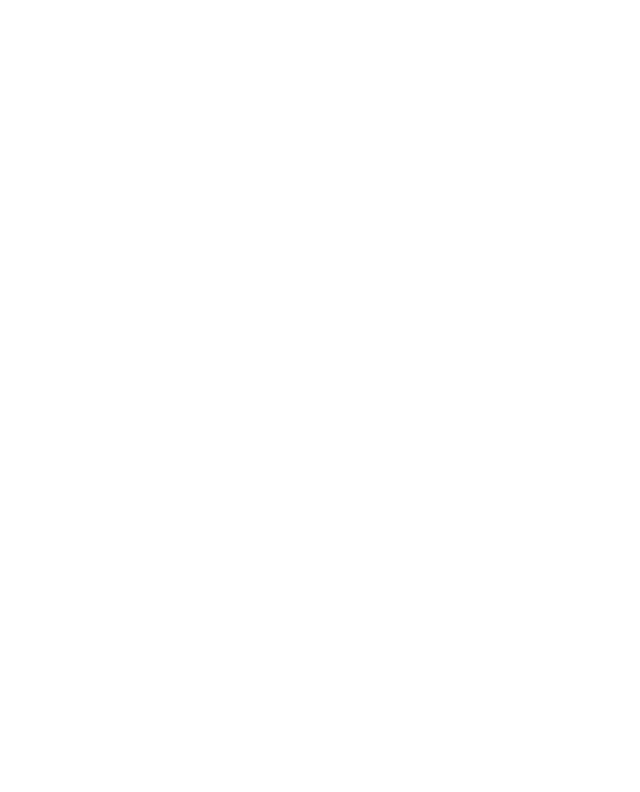
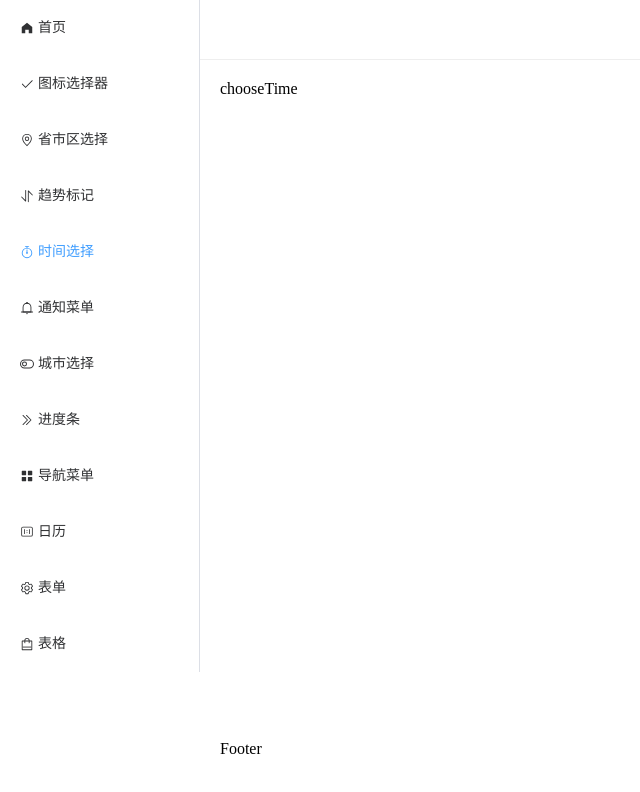
Before and after one commit to 11334/Refactor-ElementPlus, a Vue app: page /chooseTime in a window 1280 px wide. Before the commit this address had no page. Shown: the top 792 px of the page, without its empty margins (0-640 px from the left). Built offline with nearby package versions, Linux system fonts and the light colour scheme.

Commit message:
时间选择路由搭建  修改了通知图标bell 的svg样式bug

```diff
--- /dev/null
+++ b/src/components/chooseTime/index.ts
@@ -0,0 +1,11 @@
+import { App } from 'vue'
+import chooseTime from './src/index.vue'
+// 让这个组件可以通过use的形式使用
+export default {
+    // 这是 vue.use的使用  要么这是一个函数 函数名是install
+    // 要么是一个对象，对象里面的属性叫install
+    install(app: App) {
+        // 注册为全局组件
+        app.component('m-choosetime', chooseTime)
+    }
+}
--- /dev/null
+++ b/src/components/chooseTime/src/index.vue
@@ -0,0 +1,13 @@
+<template>
+    <div>
+        chooseTime
+    </div>
+</template>
+
+<script setup lang="ts">
+
+</script>
+
+<style scoped>
+
+</style>
--- a/src/components/index.ts
+++ b/src/components/index.ts
@@ -6,6 +6,7 @@
 import list from './list'
 import menu from './menu'
 import progress from './progress'
+import chooseTime from './chooseTime'
 // 够造成一个数组
 const components = [
     chooseArea,
@@ -14,7 +15,8 @@
     notification,
     list,
     menu,
-    progress
+    progress,
+    chooseTime
 ]
 
 // 最后use的是这个文件中的组件
--- a/src/components/notification/src/index.vue
+++ b/src/components/notification/src/index.vue
@@ -43,5 +43,8 @@
 </script>
 
 <style scoped>
-
+svg{
+    width: 1em;
+    height: 1em;
+}
 </style>
--- a/src/router/index.ts
+++ b/src/router/index.ts
@@ -34,6 +34,10 @@
                 path: '/progress',
                 component: () => import('../view/progress/index.vue')
             },
+            {
+                path: '/chooseTime',
+                component: () => import('../view/chooseTime/index.vue')
+            },
         ]
     },
 
--- /dev/null
+++ b/src/view/chooseTime/index.vue
@@ -0,0 +1,11 @@
+<template>
+    <m-choosetime></m-choosetime>
+</template>
+
+<script setup lang="ts">
+
+</script>
+
+<style scoped>
+
+</style>
```
